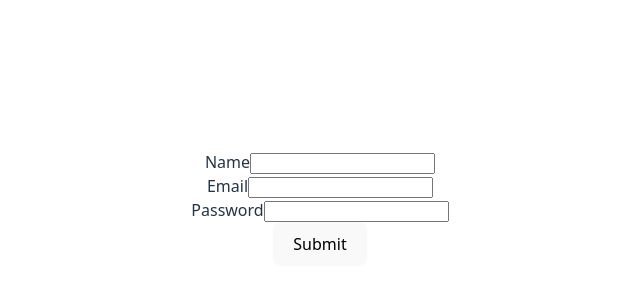
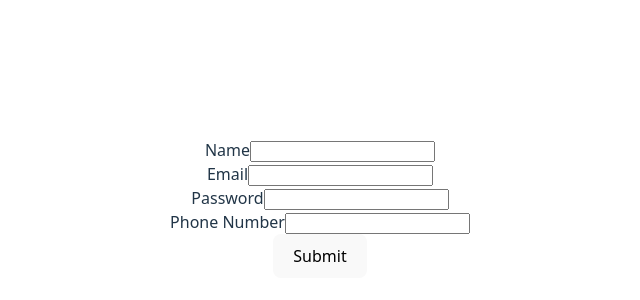
Before and after one commit to ellefamkar/Formik-React, a React (Vite) app: page / in a window 1280 px wide. Shown: the part 192-492 px from the top of the page, without its empty margins (320-960 px from the left). Built offline with nearby package versions, Linux system fonts and the light colour scheme.

Commit message:
feat : Add Yup library for error handling

```diff
--- a/package.json
+++ b/package.json
@@ -12,7 +12,8 @@
   "dependencies": {
     "formik": "^2.4.6",
     "react": "^19.0.0",
-    "react-dom": "^19.0.0"
+    "react-dom": "^19.0.0",
+    "yup": "^1.6.1"
   },
   "devDependencies": {
     "@eslint/js": "^9.21.0",
--- a/src/signup/Signup.jsx
+++ b/src/signup/Signup.jsx
@@ -1,36 +1,42 @@
 import React from "react";
 import { useFormik } from "formik";
+import * as Yup from "yup";
 
 const initialValues = {
   userName: "",
   email: "",
   password: "",
+  phoneNumber: "",
 };
 
 const onSubmit = (values) => {
   console.log(values);
 };
 
-const validate = (values) => {
-  let errors = {};
-  if (!values.userName) errors.userName = "Name is required";
-  if (!values.email) {
-    errors.email = "Email is required";
-  } else if (!/^[A-Z0-9._%+-]+@[A-Z0-9.-]+\.[A-Z]{2,4}$/i.test(values.email)) {
-    errors.email = "Invalid email address";
-  }
-  if (!values.password) errors.password = "Password is required";
+const phoneRegExp =
+  /^((\\+[1-9]{1,4}[ \\-]*)|(\\([0-9]{2,3}\\)[ \\-]*)|([0-9]{2,4})[ \\-]*)*?[0-9]{3,4}?[ \\-]*[0-9]{3,4}?$/;
 
-  return errors;
-};
+const validationSchema = Yup.object().shape({
+  userName: Yup.string()
+    .min(2, "Name length is short.")
+    .max(50, "Name is too long!")
+    .required("Name is Required"),
+  email: Yup.string()
+    .email("Invalid email Format")
+    .required("Email is required"),
+  password: Yup.string().required("Password is required"),
+  phoneNumber: Yup.string()
+    .matches(phoneRegExp, "Phone number is not valid")
+    .nullable(),
+});
 
 function Signup() {
+
   const formik = useFormik({
     initialValues,
     onSubmit,
-    validate,
+    validationSchema,
   });
-  console.log(formik.errors);
 
   return (
     <div>
@@ -38,9 +44,7 @@ function Signup() {
         <div className="form-control">
           <label htmlFor="userName">Name</label>
           <input
-            value={formik.values.userName}
-            onChange={formik.handleChange}
-            onBlur={formik.handleBlur}
+            {...formik.getFieldProps("userName")}
             type="text"
             name="userName"
             id="userName"
@@ -52,9 +56,7 @@ function Signup() {
         <div className="form-control">
           <label htmlFor="email">Email</label>
           <input
-            value={formik.values.email}
-            onChange={formik.handleChange}
-            onBlur={formik.handleBlur}
+            {...formik.getFieldProps("email")}
             type="email"
             name="email"
             id="email"
@@ -66,15 +68,25 @@ function Signup() {
         <div className="form-control">
           <label htmlFor="password">Password</label>
           <input
-            value={formik.values.password}
-            onChange={formik.handleChange}
-            onBlur={formik.handleBlur}
+            {...formik.getFieldProps("password")}
             type="password"
             name="password"
             id="password"
           />
           {formik.errors.password && formik.touched.password && (
             <p>{formik.errors.password}</p>
+          )}
+        </div>
+        <div className="form-control">
+          <label htmlFor="phoneNumber">Phone Number</label>
+          <input
+            {...formik.getFieldProps("phoneNumber")}
+            type="phoneNumber"
+            name="phoneNumber"
+            id="phoneNumber"
+          />
+          {formik.errors.phoneNumber && formik.touched.phoneNumber && (
+            <p>{formik.errors.phoneNumber}</p>
           )}
         </div>
         <button type="submit">Submit</button>
```
Also changed, not shown: 1 other file (tests, documents, lock files or other folders).
